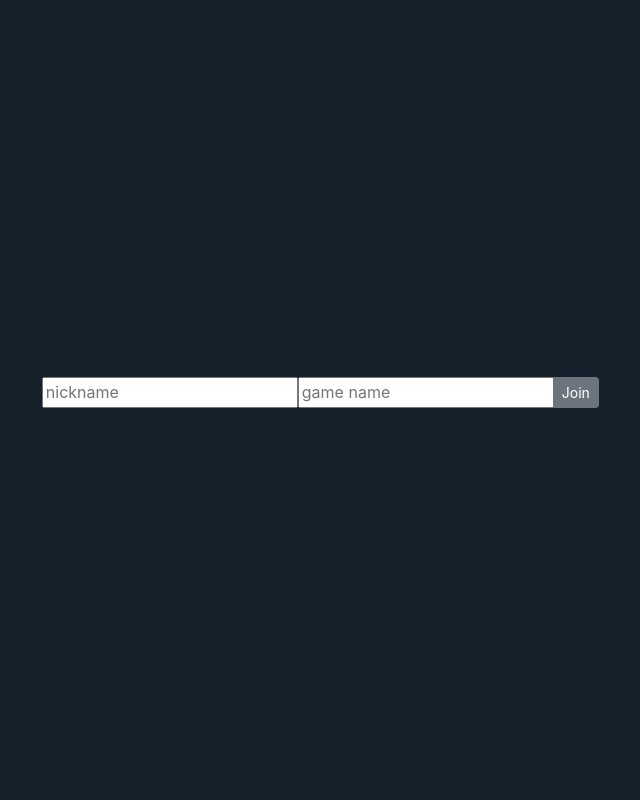
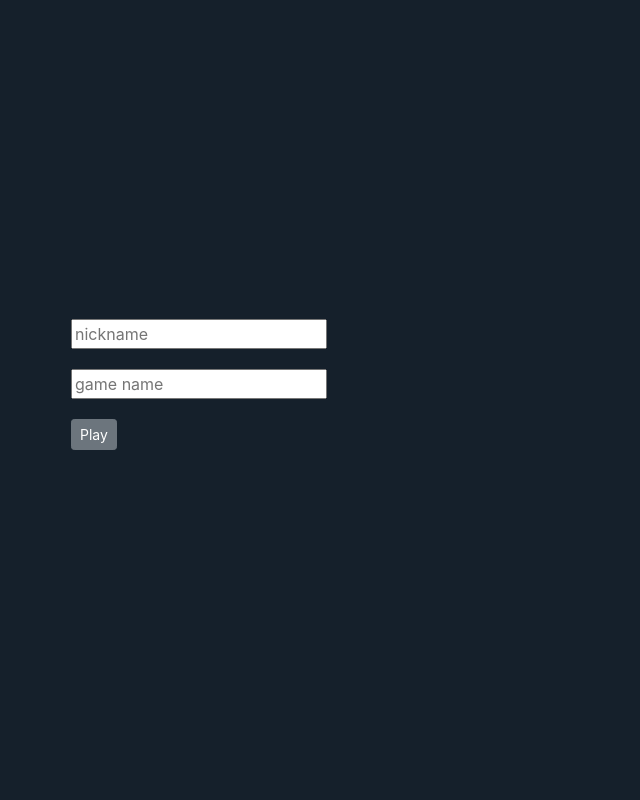
Before and after one commit to zachcalvert/card-games, a Flask app: template web/cribbage/templates/index.html in a window 1280 px wide. Shown: the whole page, without its empty margins (441-1081 px from the left). Run offline with Flask 2, Linux system fonts and the light colour scheme; the template is opened without the code that fills it: most values are stand-ins (such as "Sample title", 1, 10 or a date in 2020); some libraries are stand-ins or nearby versions.

Commit message:
Center form on index

```diff
--- a/web/cribbage/static/css/base.css
+++ b/web/cribbage/static/css/base.css
@@ -9,8 +9,8 @@ html, body {
   height: 100%;
 }
 
-#join {
-    margin-left: 38%;
+.join-game-input {
+    margin-bottom: 0!important;
 }
 
 #leave-game {
--- a/web/cribbage/templates/index.html
+++ b/web/cribbage/templates/index.html
@@ -8,20 +8,24 @@
         <script src="//code.jquery.com/jquery-1.12.4.min.js" integrity="sha256-ZosEbRLbNQzLpnKIkEdrPv7lOy9C27hHQ+Xp8a4MxAQ=" crossorigin="anonymous"></script>
     </head>
     <body>
-        <div class="lobby">
-            <div class="h-100 row align-items-center">
-                <form id="join" class="pure-form" method="POST" action='/game'>
-                  <div class="input-group">
-                    <input type="text" name="join_nickname" id="join_nickname" placeholder="nickname">
-                    <input type="text" name="join_game_name" id="join_game_name" placeholder="game name">
-                    <div class="input-group-append">
-                      <button class="btn btn-secondary btn-sm" type="submit">
-                        Join
-                      </button>
-                    </div>
-                  </div>
-                </form>
-            </div>
+        <div class="lobby d-flex align-content-center justify-content-center flex-wrap">
+            <form id="join" method="POST" action='/game'>
+              <div class="join-game-input form-group row">
+                <div class="col-sm-10">
+                  <input type="text" name="join_nickname" id="join_nickname" placeholder="nickname">
+                </div>
+              </div>
+              <div class="join-game-input form-group row">
+                <div class="col-sm-10">
+                  <input type="text" name="join_game_name" id="join_game_name" placeholder="game name">
+                </div>
+              </div>
+              <div class="form-group row">
+                <div class="col-sm-10">
+                  <button class="btn btn-secondary btn-sm" type="submit">Play</button>
+                </div>
+              </div>
+            </form>
         </div>
     </body>
     <script>
```
